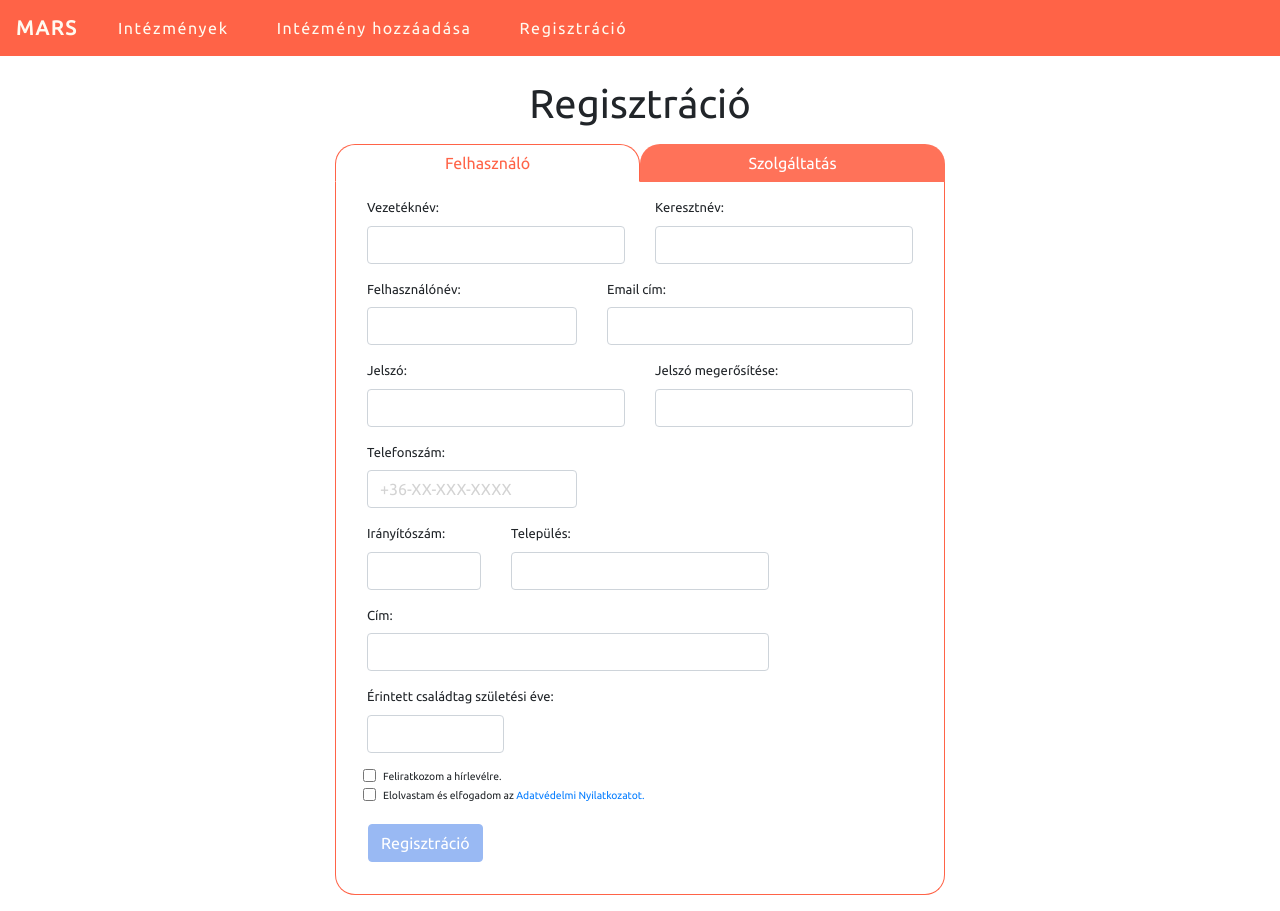
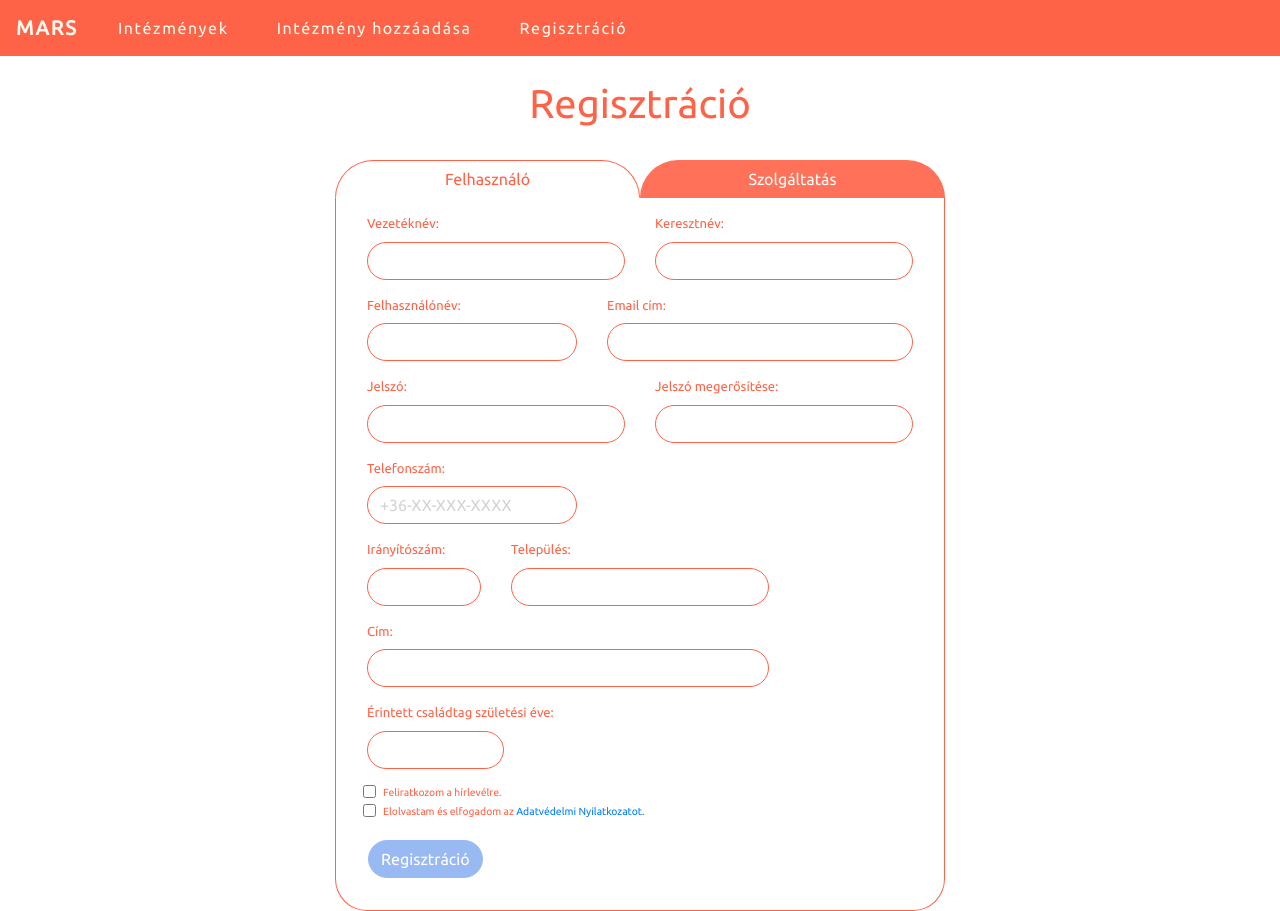
Before and after one commit to tlaura/mars, an Angular app in the folder mars-frontend/: page /register in a window 1280 px wide. Built offline with nearby package versions, Linux system fonts and the light colour scheme.

Commit message:
modyfy style

```diff
--- a/mars-frontend/src/app/components/register/register.component.css
+++ b/mars-frontend/src/app/components/register/register.component.css
@@ -3,14 +3,14 @@
   border-right: 1px solid tomato;
   border-left: 1px solid tomato;
   border-bottom: 1px solid tomato;
-  border-bottom-left-radius: 20px;
-  border-bottom-right-radius: 20px;
+  border-bottom-left-radius: 2rem;
+  border-bottom-right-radius: 2rem;
 }
 
 .user-option-chooser {
   background-color: rgba(255, 99, 71, 0.9);
   color: white;
-  border-radius: 20px 20px 0px 0px;
+  border-radius: 50rem 50rem 0 0;
   appearance: none;
 }
 
@@ -47,3 +47,19 @@
 input::placeholder {
   color: lightgrey;
 }
+
+input {
+  border: 1px solid tomato;
+  outline: 0;
+  box-shadow: none !important;
+}
+
+h1 {
+  color: tomato;
+  margin-top: 5rem;
+  margin-bottom: 2rem;
+}
+
+label {
+  color: tomato;
+}
--- a/mars-frontend/src/app/components/register/register.component.html
+++ b/mars-frontend/src/app/components/register/register.component.html
@@ -1,5 +1,5 @@
 <div class="col-sm-1 col-md-8 offset-md-2 col-lg-6 offset-lg-3 text-center">
-  <h1 class="mb-sm-1 mb-md-3 mb-lg-6 ">Regisztráció</h1>
+  <h1 class="">Regisztráció</h1>
 
   <button (click)="isNormalUser=true" [ngClass]="isNormalUser ? 'active' : 'inactive'"
           class="user-option-chooser btn w-50 mb-0">Felhasználó
@@ -13,7 +13,7 @@
       <div class="row m-0" id="common-fields-div">
         <div class="form-group col-sm-1 col-md-6">
           <label for="lastname">Vezetéknév:</label>
-          <input class="form-control" formControlName="lastname" id="lastname" type="text">
+          <input class="form-control rounded-pill" formControlName="lastname" id="lastname" type="text">
           <div *ngIf="registerForm.get('lastname').invalid && registerForm.get('lastname').touched">
             <small *ngIf="registerForm.get('lastname').errors.pattern"
                    class="text-danger">
@@ -25,7 +25,7 @@
 
         <div class="form-group col-sm-1 col-md-6">
           <label class="" for="firstname">Keresztnév:</label>
-          <input class="form-control" formControlName="firstname" id="firstname" type="text">
+          <input class="form-control rounded-pill" formControlName="firstname" id="firstname" type="text">
           <div *ngIf="registerForm.get('firstname').invalid && registerForm.get('firstname').touched">
             <small *ngIf="registerForm.get('firstname').errors.pattern"
                    class="text-danger">
@@ -37,7 +37,7 @@
 
         <div class="form-group col-sm-1 col-md-5">
           <label for="username">Felhasználónév:</label>
-          <input class="form-control" formControlName="username" id="username" type="text">
+          <input class="form-control rounded-pill" formControlName="username" id="username" type="text">
           <small *ngIf="registerForm.get('username').errors?.serverError && registerForm.get('username').touched"
                  class="text-danger">
             {{registerForm.get('username').errors['serverError']}}
@@ -57,7 +57,7 @@
 
         <div class="form-group col-sm-1 col-md-7">
           <label for="email">Email cím:</label>
-          <input class="form-control" formControlName="email" id="email" type="text">
+          <input class="form-control rounded-pill" formControlName="email" id="email" type="text">
           <small *ngIf="registerForm.get('email').errors?.serverError && registerForm.get('email').touched"
                  class="text-danger">
             {{registerForm.get('email').errors['serverError']}}
@@ -77,7 +77,7 @@
 
         <div class="form-group col-sm-1 col-md-6">
           <label for="password">Jelszó:</label>
-          <input class="form-control" formControlName="password" id="password" type="password">
+          <input class="form-control rounded-pill" formControlName="password" id="password" type="password">
           <div *ngIf="registerForm.get('password').invalid && registerForm.get('password').touched ">
             <small *ngIf="registerForm.get('password').errors.required"
                    class="text-danger">
@@ -93,12 +93,12 @@
         </div>
         <div class="form-group col-sm-1 col-md-6">
           <label for="passwordAgain">Jelszó megerősítése:</label>
-          <input class="form-control" id="passwordAgain" name="passwordAgain" type="password">
+          <input class="form-control rounded-pill" id="passwordAgain" name="passwordAgain" type="password">
         </div>
 
         <div class="form-group col-sm-1 col-md-5 ">
           <label for="phone">Telefonszám:</label>
-          <input class="form-control"
+          <input class="form-control rounded-pill"
                  formControlName="phone"
                  id="phone" placeholder="+36-XX-XXX-XXXX"
                  type="text">
@@ -112,7 +112,7 @@
       <div class="row m-0" id="normal-user-div">
         <div class="form-group col-sm-1 col-md-3">
           <label for="zipcode">Irányítószám:</label>
-          <input class="form-control" formControlName="zipcode" id="zipcode" type="number">
+          <input class="form-control rounded-pill" formControlName="zipcode" id="zipcode" type="number">
           <div *ngIf="registerForm.get('zipcode').invalid && registerForm.get('zipcode').touched">
             <small *ngIf="registerForm.get('zipcode').errors.required"
                    class="text-danger">
@@ -128,7 +128,7 @@
 
         <div class="form-group col-sm-1 col-md-6">
           <label for="city">Település:</label>
-          <input class="form-control" formControlName="city" id="city" type="text">
+          <input class="form-control rounded-pill" formControlName="city" id="city" type="text">
           <!-- TODO: autofill base on zipcode -->
 
         </div>
@@ -136,12 +136,12 @@
 
         <div class="form-group col-sm-1 col-md-9">
           <label for="address">Cím:</label>
-          <input class="form-control" formControlName="address" id="address" type="address">
+          <input class="form-control rounded-pill" formControlName="address" id="address" type="address">
         </div>
 
         <div class="form-group col-sm-1 col-md-12">
           <label for="birthyear">Érintett családtag születési éve:</label>
-          <input class="form-control col-md-3" formControlName="birthyear" id="birthyear" type="number">
+          <input class="form-control col-md-3 rounded-pill" formControlName="birthyear" id="birthyear" type="number">
           <div *ngIf="registerForm.get('birthyear').invalid && registerForm.get('birthyear').touched">
             <small *ngIf="registerForm.get('birthyear').errors.required"
                    class="text-danger">
@@ -187,7 +187,8 @@
 
       </div>
       <div class="form-group pl-sm-1 pl-md-3">
-        <button (click)="submit()" [disabled]="registerForm.invalid" class="submit btn btn-primary" type="submit">
+        <button (click)="submit()" [disabled]="registerForm.invalid" class="submit btn btn-primary rounded-pill"
+                type="submit">
           Regisztráció
         </button>
       </div>
```
